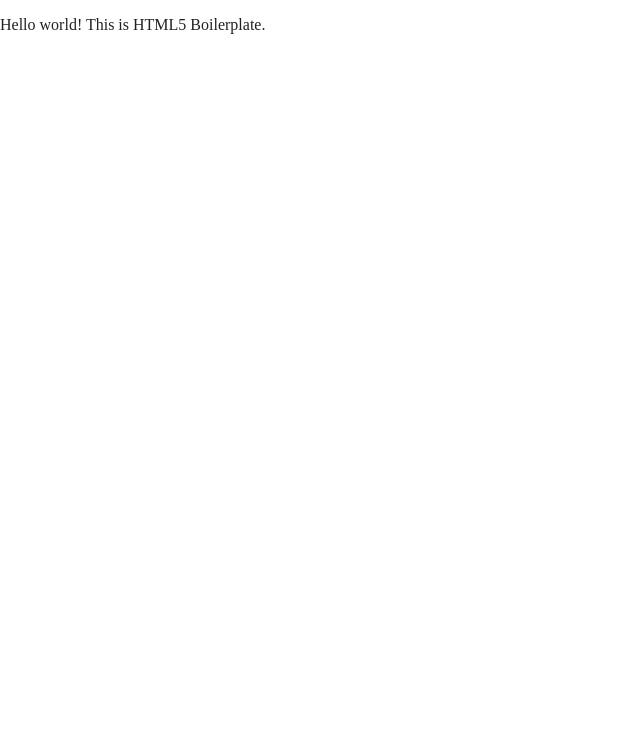
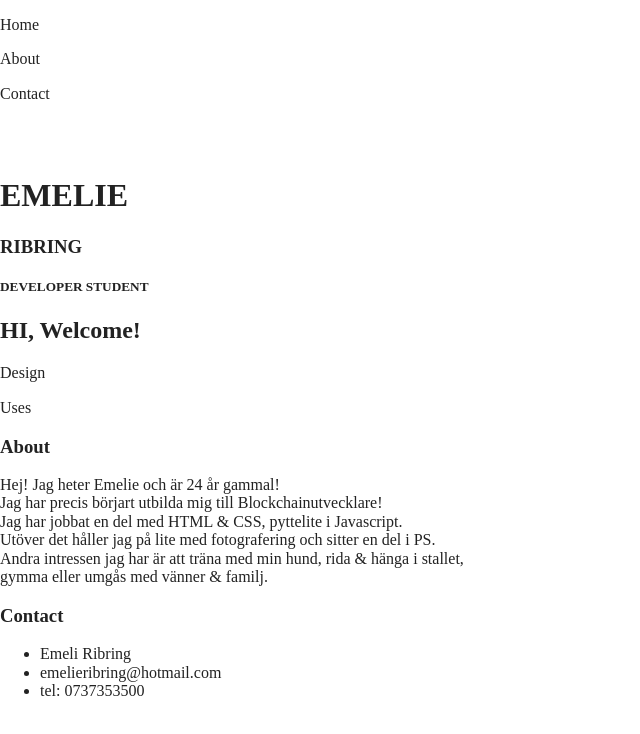
Before and after one commit to Medieinstitutet/cv-med-css-emelieribring, a website built with Parcel: page index.html in a window 1280 px wide. Shown: the whole page, without its empty margins (0-640 px from the left). Built offline with nearby package versions, Linux system fonts and the light colour scheme.

Commit message:
förberedande inl.2

```diff
--- a/index.html
+++ b/index.html
@@ -25,7 +25,6 @@
 <body>
 
   <!-- Add your site or application content here -->
-  <p>Hello world! This is HTML5 Boilerplate.</p>
   <script src="js/vendor/modernizr-3.11.2.min.js"></script>
   <script src="js/plugins.js"></script>
   <script src="js/main.js"></script>
@@ -36,6 +35,53 @@
     ga('create', 'UA-XXXXX-Y', 'auto'); ga('set', 'anonymizeIp', true); ga('set', 'transport', 'beacon'); ga('send', 'pageview')
   </script>
   <script src="https://www.google-analytics.com/analytics.js" async></script>
+
+  <nav>
+    <p>Home</p>
+    <p>About</p>
+    <p>Contact</p>
+  </nav>
+
+  <br>
+  <br>
+
+
+  <header>
+      <h1>EMELIE</h1>
+      <h3>RIBRING</h3>
+      <h5>DEVELOPER STUDENT</h5>
+  </header>
+
+  <h2><strong>HI, Welcome!</strong></h2>
+
+  <section>
+    <p>Design</p>
+    <p>Uses</p>
+  </section>
+
+  <section>
+    <h3>About</h3>
+    <P>Hej! Jag heter Emelie och är 24 år gammal! <br>
+      Jag har precis börjart utbilda mig till Blockchainutvecklare! <br>
+      Jag har jobbat en del med HTML & CSS, pyttelite i Javascript. <br>
+      Utöver det håller jag på lite med fotografering och sitter en del i PS. <br>
+      Andra intressen jag har är att träna med min hund, rida & hänga i stallet,<br>
+      gymma eller umgås med vänner & familj.
+    </P>
+
+  </section>
+
+  <section>
+    <h3>Contact</h3>
+
+    <ul>
+      <li>Emeli Ribring</li>
+      <li>emelieribring@hotmail.com</li>
+      <li>tel: 0737353500</li>
+    </ul>
+
+  </section>
+
 </body>
 
 </html>
```
